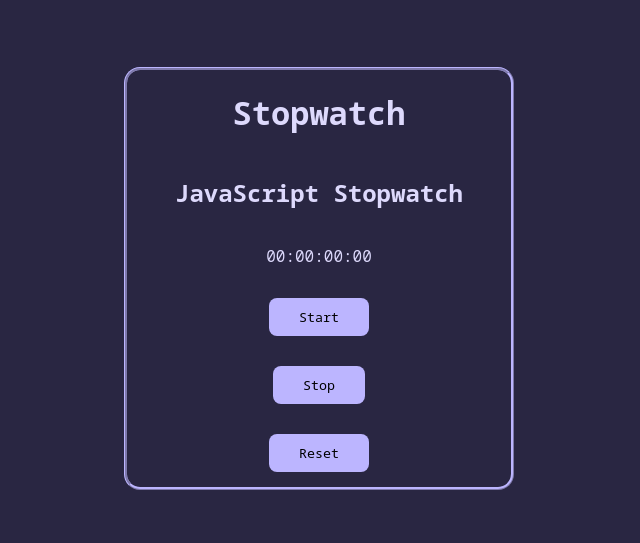
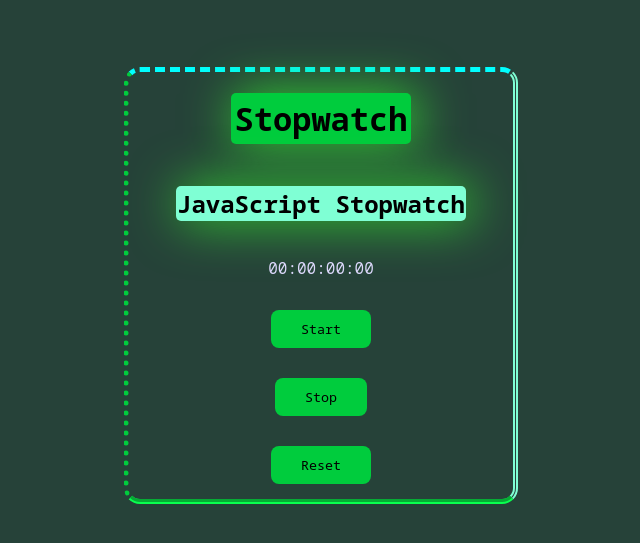
Before and after one commit to sailoroftheseas/Javascript_StopWatch_Full, a plain HTML site: page index.html in a window 1280 px wide. Shown: the part 133-676 px from the top of the page, without its empty margins (324-964 px from the left). Drawn offline with Linux system fonts and the light colour scheme.

Commit message:
made changes to css styling

```diff
--- a/style.css
+++ b/style.css
@@ -2,12 +2,33 @@
 
 body{
   font-family: 'Noto Sans Mono', monospace;
-  background-color: #292642;
+  background-color: #264239;
   color: #ddd9fc;
 }
 
+h1{
+
+  background-color: #00cc3d;
+  padding: 4px;
+  border-radius: 5px;
+  box-shadow: 5px 0px 50px 1px limegreen;
+  color: black;
+
+}
+
+
+h2 {
+  background-color: aquamarine;
+  border-radius: 5px;
+  padding: 1px;
+  box-shadow: 5px 0px 50px 1px limegreen;
+  color: black;
+  text-align: center;
+
+}
+
 button{
-  background-color:#bcb5ff;
+  background-color:#00cc3d;
   border:none;
   border-radius:8px;
   text-decoration: none;
@@ -17,9 +38,9 @@ button{
 }
 
 button:hover{
-  background-color:#8f86eb;
-  color:#b3adee;
-  box-shadow: 2px 4px;
+  background-color:#17d651;
+  color:#86eba4;
+  box-shadow: 4px 8px;
 }
 
 .wrapper{
@@ -33,7 +54,16 @@ button:hover{
   justify-content:space-between;
   align-items:center;
 
-  border: 3px ridge #bcb5ff;
+  border: #00cc3d;
+  border-width: 5px;
+  border-top-style: dashed;
+  border-top-color: aqua;
+  border-bottom-style: groove;
+  border-bottom-color: #09ff4f;
+  border-right-style:double;
+  border-right-color: aquamarine;
+  border-left-style: dotted;
+  border-left-color: 02611e;
   border-radius:1rem;
   width: 30%;
 
```
